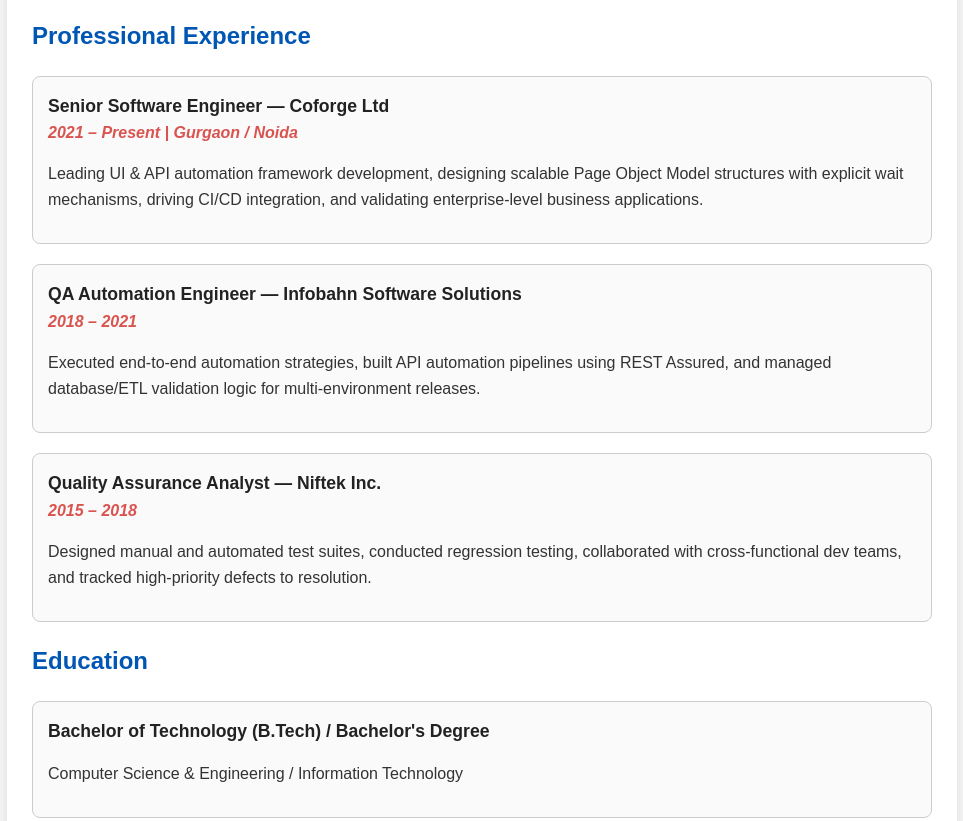
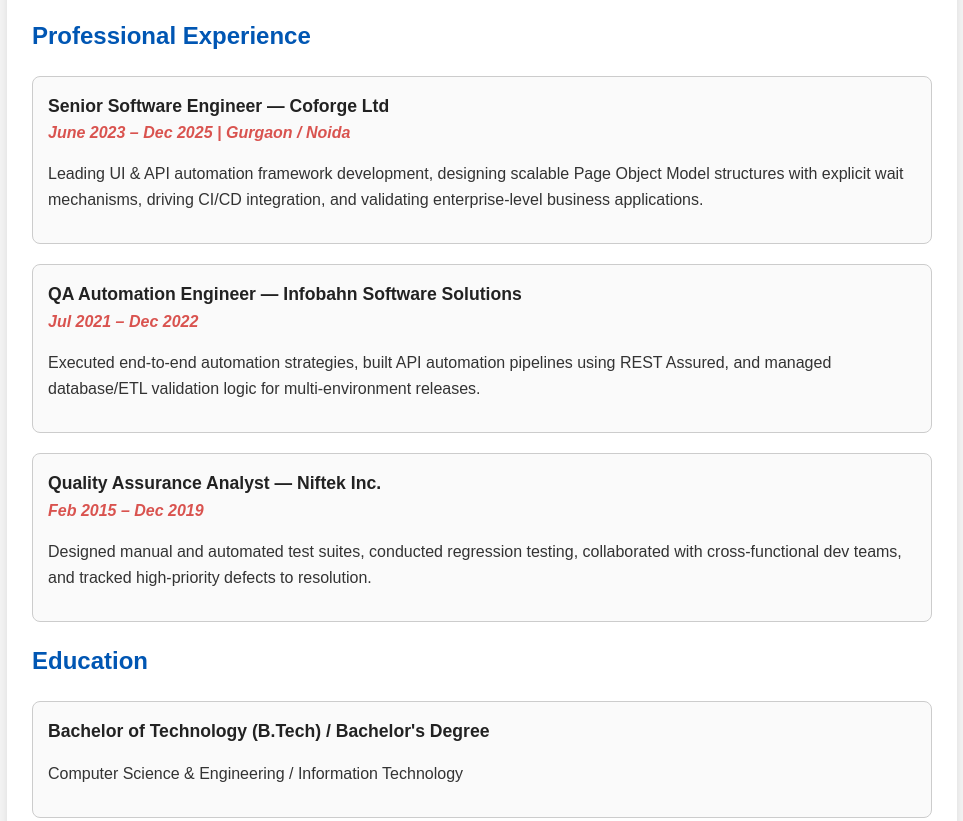
Before and after one commit to amarmishra003-QE/My_Portfolio_QE, a plain HTML site: page index.html in a window 1280 px wide. Shown: the part 439-1260 px from the top of the page, without its empty margins (158-1121 px from the left). Drawn offline with Linux system fonts and the light colour scheme.

Commit message:
Update job durations and project descriptions in index.html

```diff
--- a/index.html
+++ b/index.html
@@ -46,19 +46,19 @@
 
         <div class="exp-card">
             <div class="role-title">Senior Software Engineer — Coforge Ltd</div>
-            <div class="duration">2021 – Present | Gurgaon / Noida</div>
+            <div class="duration">June 2023 – Dec 2025 | Gurgaon / Noida</div>
             <p>Leading UI & API automation framework development, designing scalable Page Object Model structures with explicit wait mechanisms, driving CI/CD integration, and validating enterprise-level business applications.</p>
         </div>
 
         <div class="exp-card">
             <div class="role-title">QA Automation Engineer — Infobahn Software Solutions</div>
-            <div class="duration">2018 – 2021</div>
+            <div class="duration">Jul 2021 – Dec 2022</div>
             <p>Executed end-to-end automation strategies, built API automation pipelines using REST Assured, and managed database/ETL validation logic for multi-environment releases.</p>
         </div>
 
         <div class="exp-card">
             <div class="role-title">Quality Assurance Analyst — Niftek Inc.</div>
-            <div class="duration">2015 – 2018</div>
+            <div class="duration">Feb 2015 – Dec 2019</div>
             <p>Designed manual and automated test suites, conducted regression testing, collaborated with cross-functional dev teams, and tracked high-priority defects to resolution.</p>
         </div>
     </section>
@@ -121,7 +121,7 @@
 
         <div class="project-card">
             <h3>Karate API Automation Framework</h3>
-            <p>Thor-grade API testing framework combining API test-automation, mocks, and performance-testing into a unified DSL.</p>
+            <p>Low-code API testing framework combining API test-automation, mocks, and performance-testing into a unified DSL.</p>
             <p>
                 <a href="https://github.com/amarmishra003-QE/karate-api-automation-framework" target="_blank">View Code Repo</a> |
                 <a href="https://amarmishra003-qe.github.io/karate-api-automation-framework/" target="_blank" class="report-link">View Live Execution Report 📊</a>
@@ -143,7 +143,7 @@
             <p>
                 <a href="https://github.com/amarmishra003-QE/soapui-api-testing-project" target="_blank">View Code Repo</a> |
                 <a href="https://amarmishra003-qe.github.io/soapui-api-testing-project/" target="_blank" class="report-link">View Live Execution Report 📊</a>
-            </p>UG
+            </p>
         </div>
 
         <div class="project-card">
```
